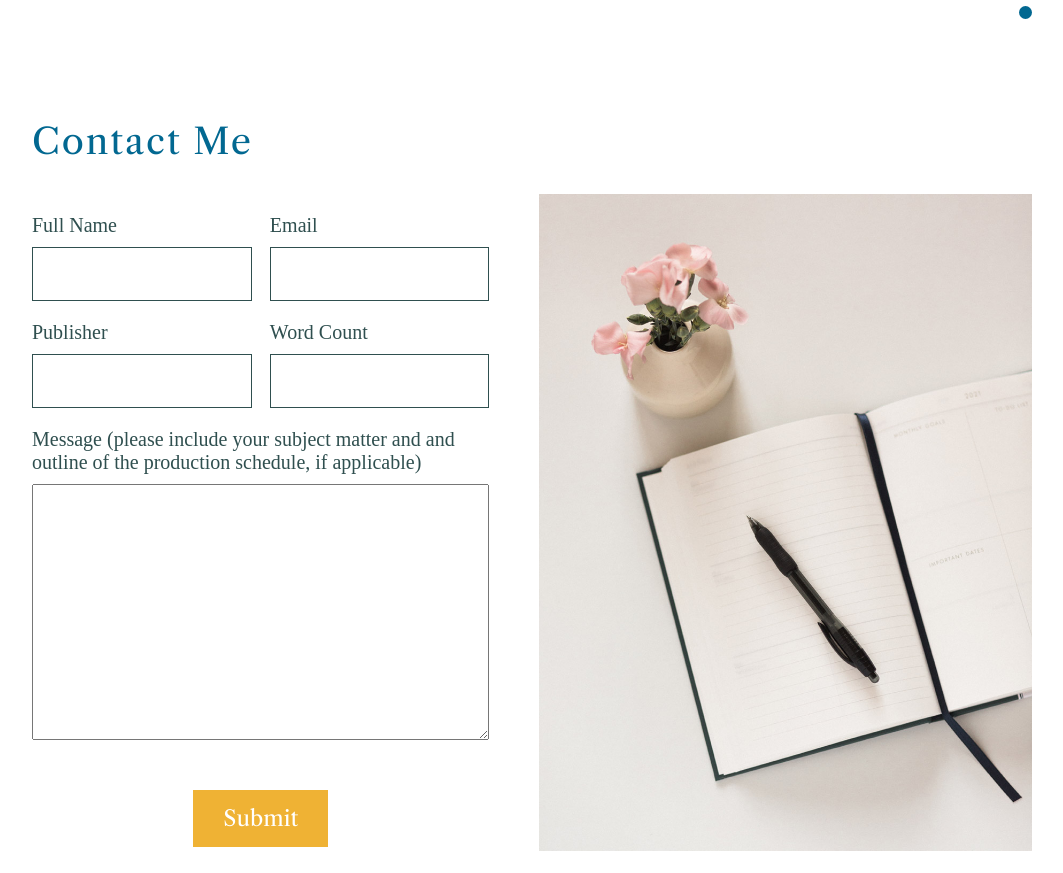
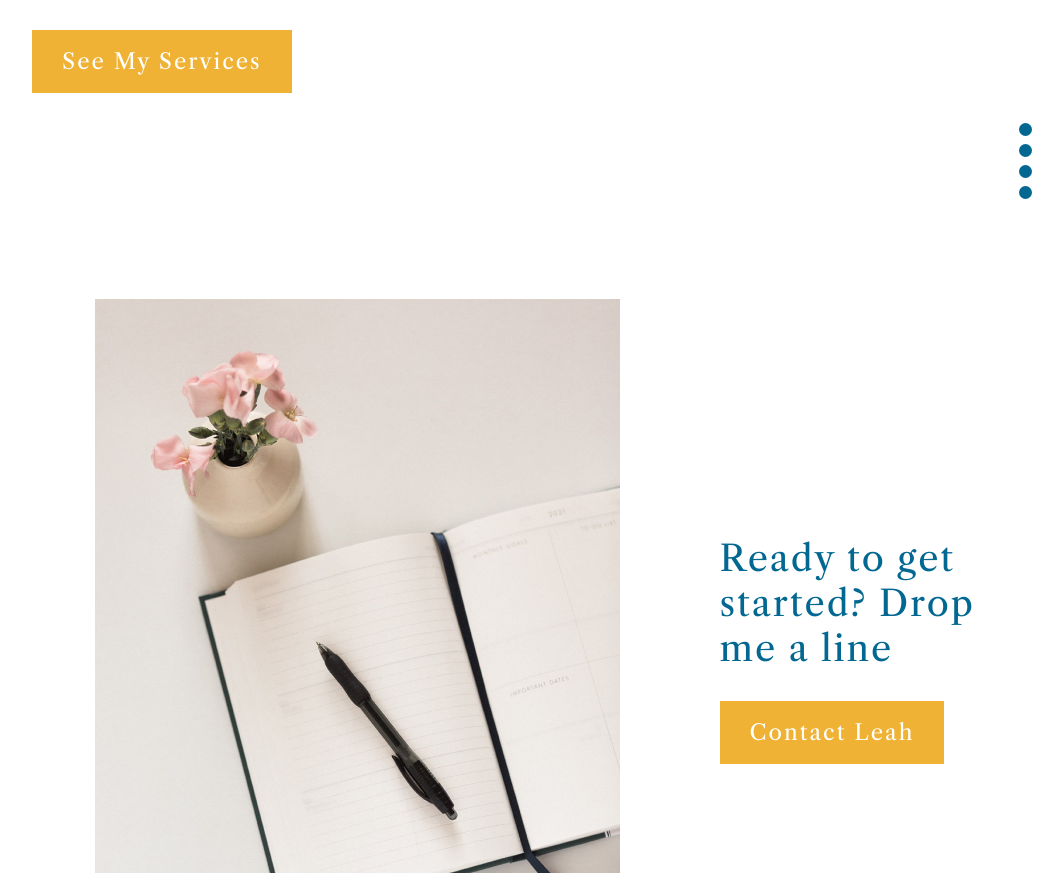
Before and after one commit to eflegg/hearth-place-counselling, a Next.js app: page / in a window 1280 px wide. Shown: the part 1927-2800 px from the top of the page, without its empty margins (108-1171 px from the left). Built offline with nearby package versions, Linux system fonts and the light colour scheme; a web font is replaced by a local one.

Commit message:
adjust spacing

```diff
--- a/components/Global/Navigation.js
+++ b/components/Global/Navigation.js
@@ -99,7 +99,7 @@ const MobileNav = styled.div`
 
 const DesktopNav = styled.nav`
   position: absolute;
-  transform: translateY(105%);
+  /* transform: translateY(105%); */
 
   z-index: 1;
   ul {
--- a/components/HomeHire.js
+++ b/components/HomeHire.js
@@ -4,6 +4,7 @@ import styled from "styled-components";
 import theme from "./Theme";
 import { Waypoint } from "react-waypoint";
 import Dots from "./Shapes/dots";
+import Link from "next/link";
 
 const HomeHireContainer = styled.section`
   .img-1 {
@@ -137,7 +138,12 @@ export default function HomeHire() {
           </p>
         </Reason>
       </ReasonContainer>
-      <button className="btn">My Services</button>
+
+      <button className="btn">
+        <Link href="/services">
+          <a>See My Services</a>
+        </Link>
+      </button>
     </HomeHireContainer>
   );
 }
--- a/components/Shapes/dots.js
+++ b/components/Shapes/dots.js
@@ -6,7 +6,6 @@ import { Waypoint } from "react-waypoint";
 
 const DotContainer = styled.div`
   /* border: 1px solid hotpink; */
-
   .single-dot {
     height: 13px;
     width: 13px;
--- a/pages/index.js
+++ b/pages/index.js
@@ -10,7 +10,7 @@ import ContactForm from "../components/Forms/ContactForm";
 const HomeContainer = styled.div`
   position: relative;
   .intro-text {
-    margin: 80px auto 50px;
+    margin: 150px auto;
   }
   .reverse {
     div {
@@ -22,14 +22,28 @@ const HomeContainer = styled.div`
 const HomeContact = styled.div`
   margin: 100px auto;
   display: flex;
+  flex-direction: column;
+  ${theme.mediaQuery.sm`
+  flex-direction: row;`}
   justify-content: space-around;
   align-items: center;
-
+  .home-contact {
+    width: 100%;
+    margin-top: 30px;
+    ${theme.mediaQuery.sm`
+    width: 30%;
+    `}
+  }
   .img-2 {
-    width: 70%;
+    width: 100%;
+    ${theme.mediaQuery.sm`
+    width: 60%;
     margin-left: 50px;
+    `}
     img {
       max-width: 100%;
+      max-height: 700px;
+      object-fit: cover;
     }
   }
 `;
@@ -59,15 +73,20 @@ export default function Home(props) {
           <HomeHire />
           <Dots reverse={true} className="reverse" />
           <HomeContact>
-            <div className="home-contact">
-              <h2>Contact Me</h2>
-              <ContactForm />
-            </div>
             <div className="img-2">
               <img
                 src="/flower.jpg"
                 alt="photo of flower and notebook with pen"
               />
+            </div>
+            <div className="home-contact">
+              <h2>Ready to get started? Drop me a line</h2>
+              <button className="btn">
+                <Link href="/contact">
+                  <a>Contact Leah</a>
+                </Link>
+              </button>
+              {/* <ContactForm /> */}
             </div>
           </HomeContact>
         </HomeContainer>
--- a/scss/typography.scss
+++ b/scss/typography.scss
@@ -89,13 +89,13 @@ h4 {
   color: $blue;
   margin: 0;
 }
-p,
-a {
+p {
   font-family: $bodyFont;
   font-weight: 300;
 }
 a {
   text-decoration: none;
+  font-family: $headerFont;
 }
 p,
 a {
@@ -135,7 +135,7 @@ h2 {
 }
 h3 {
   letter-spacing: 0.2rem;
-  color: darkslategrey;
+  color: $blue;
   font-size: 18px;
   line-height: 135%;
   @include media-query-min($sm) {
@@ -170,5 +170,10 @@ li {
   color: white;
   font-family: $headerFont;
   font-size: 22px;
+  a {
+    color: white;
+    font-family: $headerFont;
+    font-size: 22px;
+  }
   text-align: center;
 }
```
